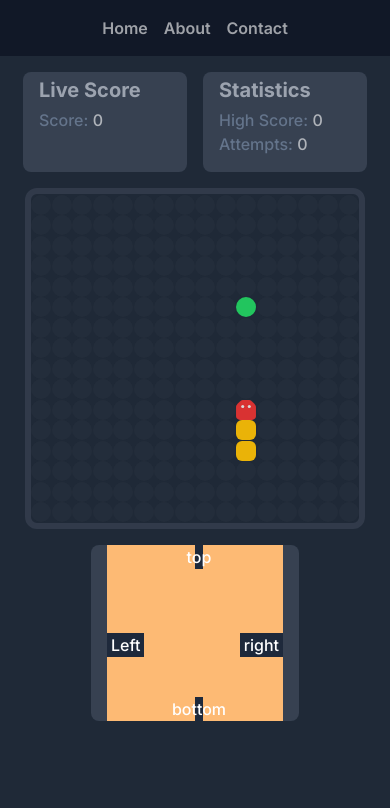
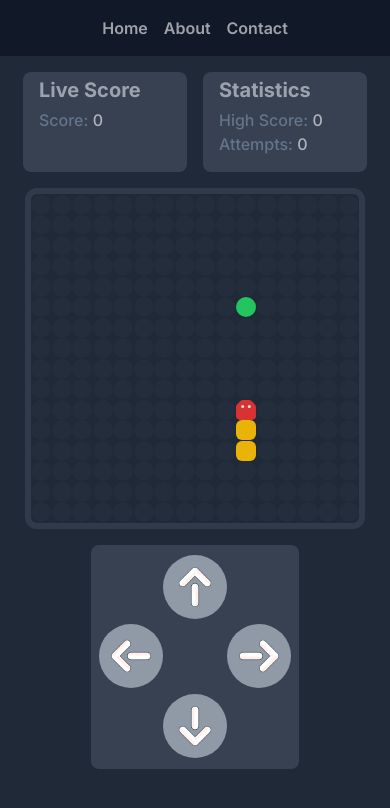
Before and after one commit to Topu-Roy/react-snake-game, a Next.js app: page /snake-game in a window 390 px wide. Shown: the top 808 px of the page. Built offline with nearby package versions, Linux system fonts and the light colour scheme.

Commit message:
Changed Absolute to Flex for the buttons

```diff
--- a/src/components/Game.tsx
+++ b/src/components/Game.tsx
@@ -3,6 +3,7 @@
 import { useEffect, useState } from "react";
 import { useScoreStore, useAttemptsStore } from "@/zustand/useZustandStore";
 import Heading from "./Heading";
+import Image from "next/image";
 
 //* type for this component
 type SnakeDirectionType = "Left" | "Right" | "Up" | "Down" | undefined;
@@ -272,36 +273,41 @@ export default function Game() {
 
             </div>
 
-            <div className="md:hidden h-full mx-auto flex-1 bg-gray-700 rounded-lg px-4 flex flex-col justify-center items-start">
+            <div className="md:hidden h-52 w-52 mx-auto flex-1 bg-gray-700 rounded-lg flex flex-col p-2">
 
-                <div className=" h-44 w-44 relative bg-orange-300">
+                <div className="h-52 w-5h-52 flex flex-col justify-between items-center">
+                    <div className="flex-1 w-full h-full flex justify-center items-center">
                         <button
-                        className="p-1 h-6 bg-slate-800 text-white flex absolute justify-center items-center top-[50%] bottom-[50%] left-0"
+                            className="bg-slate-300/60 h-16 w-16 active:bg-slate-300/75 rounded-full flex justify-center items-center"
+                            onClick={() => buttonControl('Up')}
+                        >
+                            <Image alt="arrow" src={'/arrow-right.png'} height={40} width={40} className="-rotate-90" />
+                        </button>
+                    </div>
+                    <div className="flex-1 w-full h-full flex justify-between items-center">
+                        <button
+                            className=" bg-slate-300/60 h-16 w-16 active:bg-slate-300/75 rounded-full flex justify-center items-center"
                             onClick={() => buttonControl('Left')}
                         >
-                        Left
+                            <Image alt="arrow" src={'/arrow-right.png'} height={40} width={40} className="rotate-180" />
                         </button>
-
                         <button
-                        className="p-1 h-6 bg-slate-800 text-white flex absolute justify-center items-center top-0 left-[50%] right-[50%]"
-                        onClick={() => buttonControl('Up')}
-                    >
-                        top
-                    </button>
-
-                    <button
-                        className="p-1 h-6 bg-slate-800 text-white flex absolute justify-center items-center top-[50%] bottom-[50%] right-0"
+                            className="bg-slate-300/60 h-16 w-16 active:bg-slate-300/75 rounded-full flex justify-center items-center"
                             onClick={() => buttonControl('Right')}
                         >
-                        right
+                            <Image alt="arrow" src={'/arrow-right.png'} height={40} width={40} />
+
                         </button>
-
+                    </div>
+                    <div className="flex-1 w-full h-full flex justify-center items-center">
                         <button
-                        className="p-1 h-6 bg-slate-800 text-white flex absolute justify-center items-center bottom-0 left-[50%] right-[50%]"
+                            className="bg-slate-300/60 h-16 w-16 active:bg-slate-300/75 rounded-full flex justify-center items-center"
                             onClick={() => buttonControl('Down')}
                         >
-                        bottom
+                            <Image alt="arrow" src={'/arrow-right.png'} height={40} width={40} className="rotate-90" />
+
                         </button>
+                    </div>
                 </div>
             </div>
         </div>
```
Also changed, not shown: public/arrow-right.png (added). Lines whose indentation alone changed are shown as unchanged.
